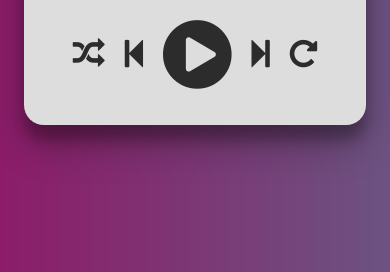
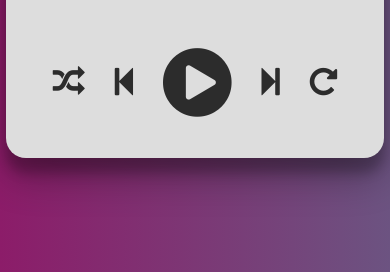
Before and after one commit to Sivakumar-krishnasamy/Music-Player, a plain HTML site: page index.html in a window 390 px wide. Shown: the part 572-844 px from the top of the page. Drawn offline with Linux system fonts and the light colour scheme.

Commit message:
Updated project

```diff
--- a/style.css
+++ b/style.css
@@ -233,7 +233,7 @@ i.fa-step-backward{
     }
 }
 
-@media screen and (max-width: 450px) {
+@media screen and (max-width: 350px) {
     .player {
         height: auto;
         padding: 20px;
@@ -253,6 +253,6 @@ i.fa-step-backward{
     .playpause-track,
     .prev-track,
     .next-track {
-        padding: 10px;
+        padding: 9px;
     }
 }
```
